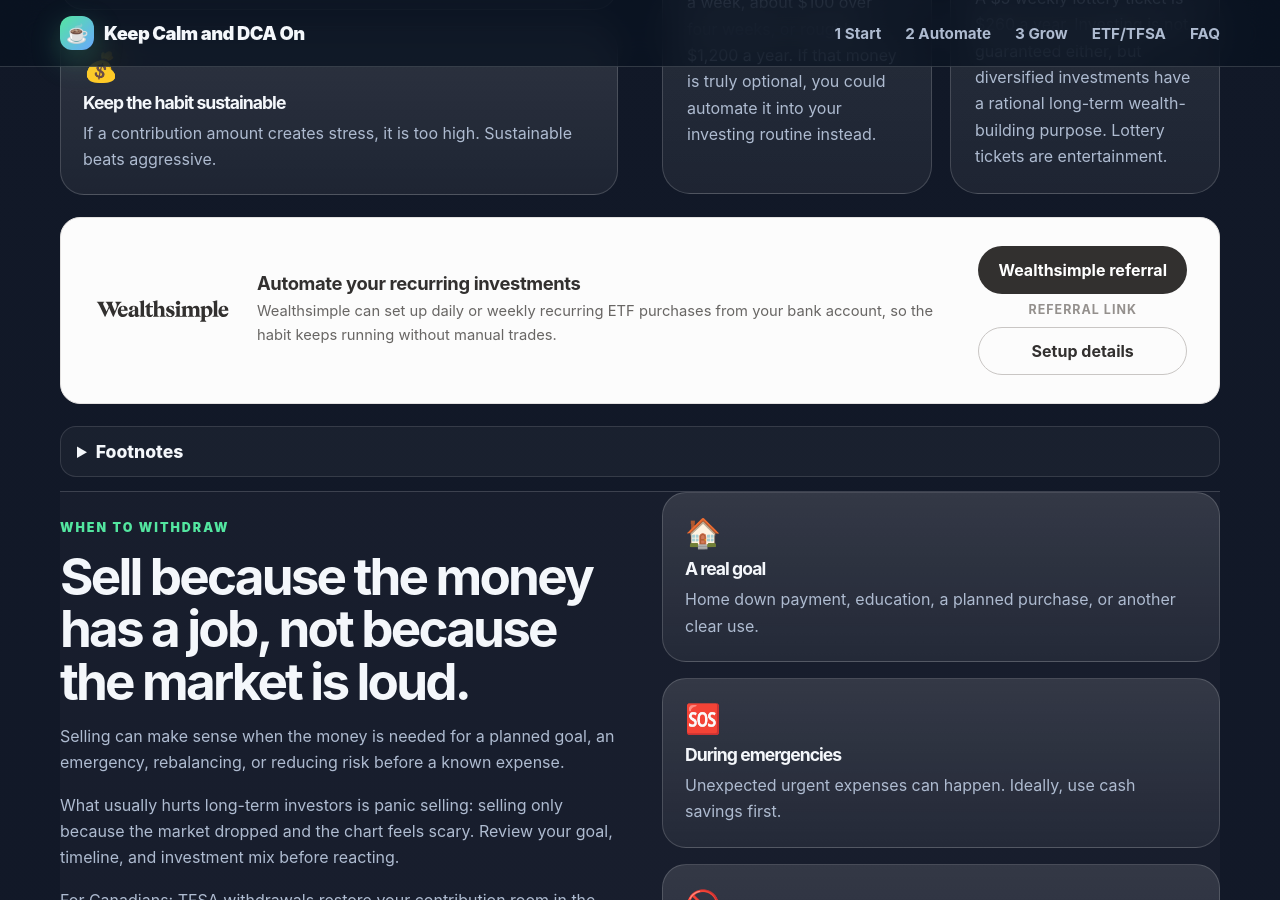
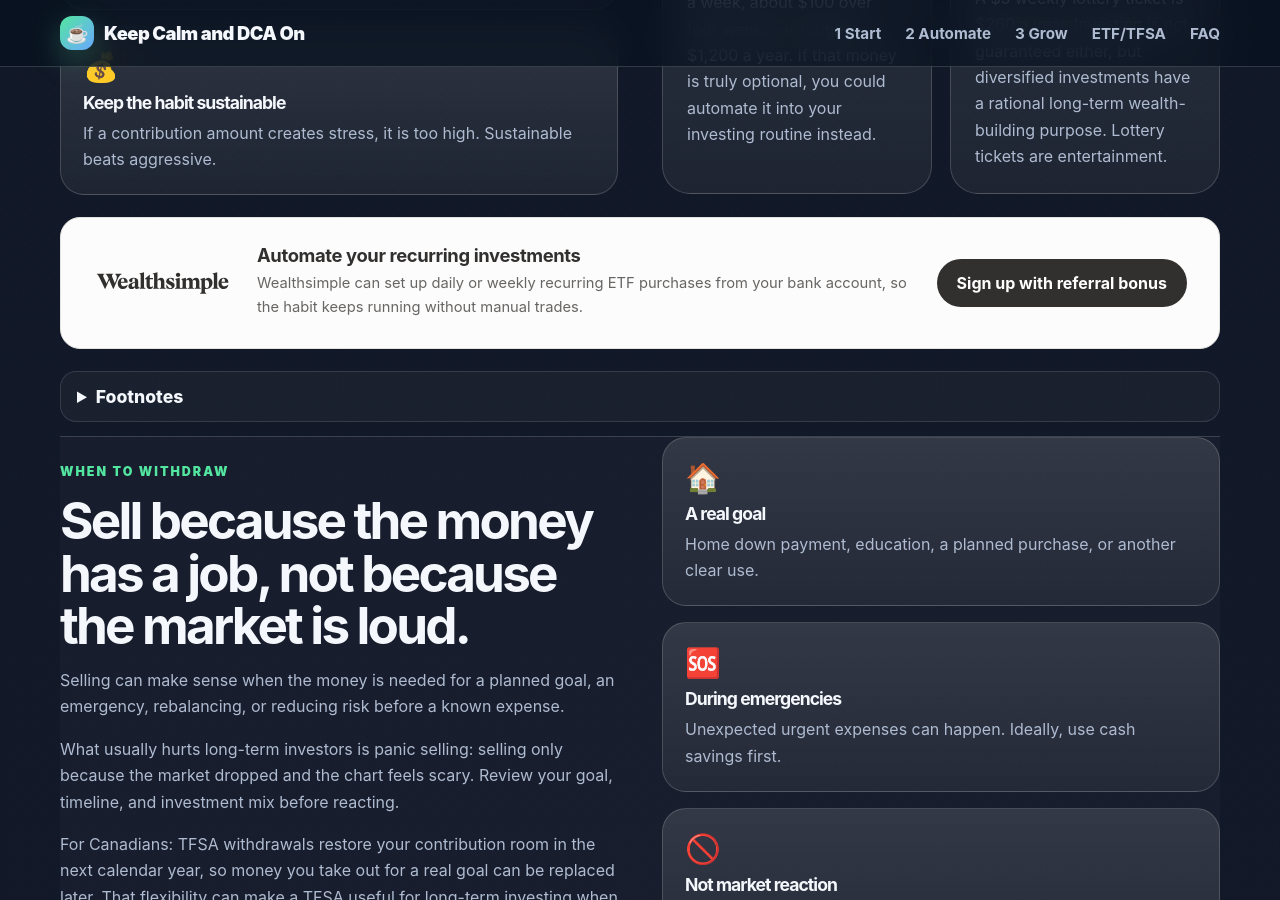
Before and after one commit to thestamp/dcathedip, a Jekyll site: the page built from index.html, in a window 1280 px wide and 900 px high, scrolled down 5687 px. Built offline with Jekyll 4.4.1, drawn with Linux system fonts in a browser that asks for light colours; some of the changed text lies outside the part shown.

Commit message:
Rename WS button to 'Sign up with referral bonus', remove Setup details, drop extra referral label
- Rename 'Wealthsimple referral' buttons to 'Sign up with referral bonus'
- Remove 'Setup details' ghost button from promo box
- Remove redundant 'Referral link' text from brokerage box
- Bump promo CTA char limit to 30 to accommodate new label

```diff
--- a/index.html
+++ b/index.html
@@ -217,8 +217,7 @@
               <p>Wealthsimple can set up daily or weekly recurring ETF purchases from your bank account, so the habit keeps running without manual trades.</p>
             </div>
             <div class="wealthsimple-promo-actions">
-              <a class="button primary" href="https://wealthsimple.com/invite/V-MKNQ" rel="nofollow noopener">Wealthsimple referral</a><span class="referral-label">Referral link</span>
-              <a class="button ghost" href="https://help.wealthsimple.com/hc/en-ca/articles/9544942923547-Set-up-a-recurring-investment" rel="nofollow noopener">Setup details</a>
+              <a class="button primary" href="https://wealthsimple.com/invite/V-MKNQ" rel="nofollow noopener">Sign up with referral bonus</a>
             </div>
           </aside>
       <details class="section-footnote"><summary>Footnotes</summary><p>A cash buffer reduces the chance that an emergency forces you to sell investments during a market downturn. Investing involves risk, including possible loss of principal, so short-term money usually belongs somewhere more stable. The coffee and lottery examples are not about those purchases specifically; they show how small discretionary amounts can become an automated investing habit when repeated over time.</p></details>
@@ -484,10 +483,10 @@
           <p class="eyebrow">Canadian investors</p>
           <h3>Need a brokerage?</h3>
           <p>Wealthsimple is a popular Canadian platform for automating recurring ETF purchases. Compare fees, account types, FX costs, transfer rules, automation features, and current terms before choosing a brokerage.</p>
-          <p class="tip">Referral link</p>
+
         </div>
         <div class="wealthsimple-actions">
-          <a class="button primary" id="wealthsimpleLink" href="#" rel="nofollow noopener">Wealthsimple referral</a>
+          <a class="button primary" id="wealthsimpleLink" href="#" rel="nofollow noopener">Sign up with referral bonus</a>
         </div>
       </aside>
       <p class="location-note etf-risk-note">Other all-in-one ETFs, such as VEQT, may also be worth comparing. The best fit depends on your account, time horizon, comfort with volatility, fees, and desired exposure.</p>
```
Also changed, not shown: tests/smoke.js (+1 -1 lines).
